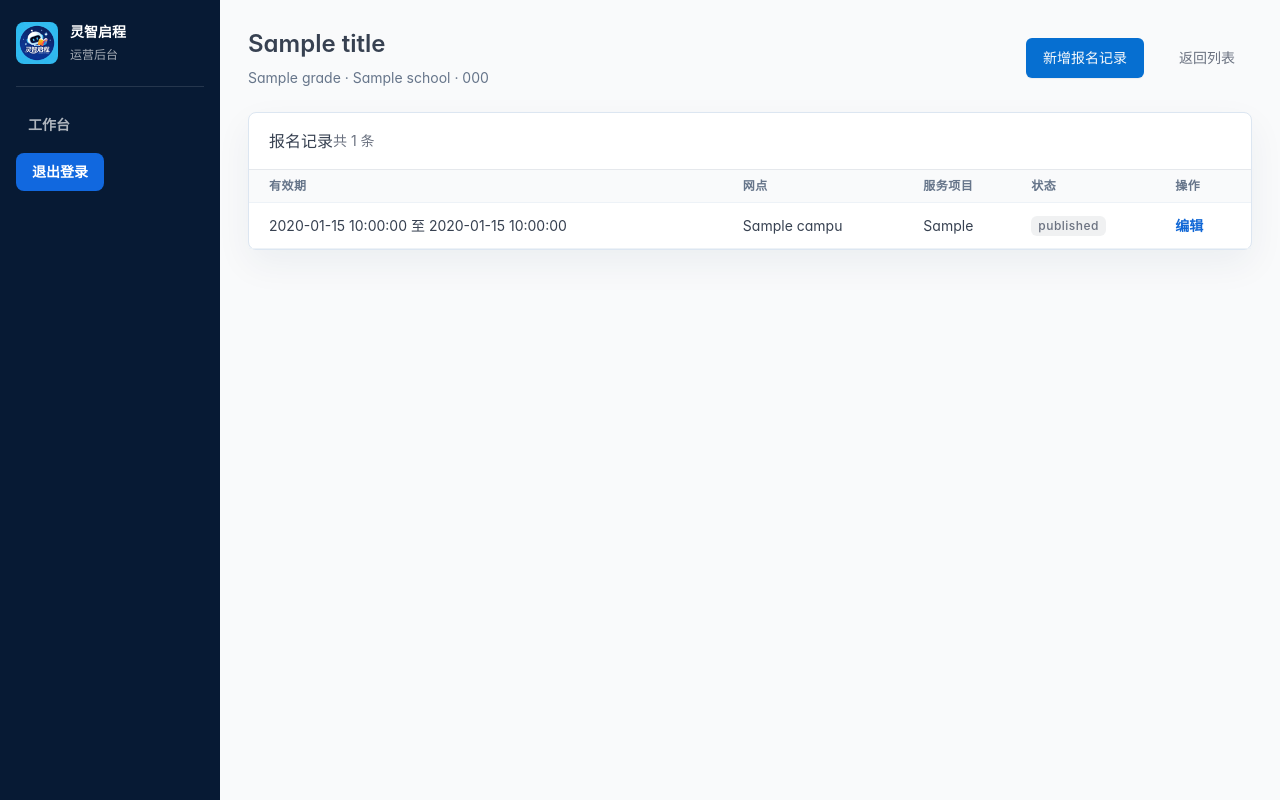
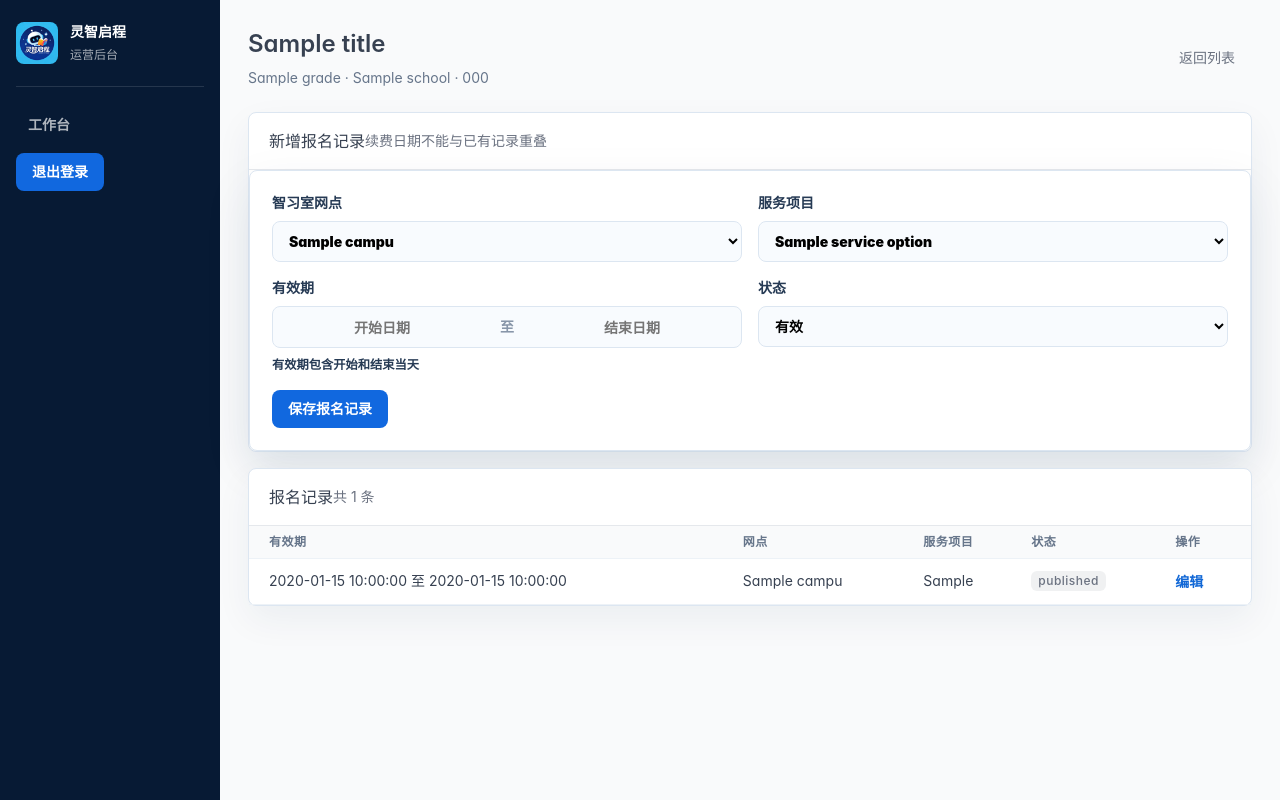
Before and after one commit to wanzaixiaoxin01/lingzhiqicheng-miniprogram-server, a FastAPI app: template app/templates/student_detail.html in a window 1280 px wide. Run offline with FastAPI, Linux system fonts and the light colour scheme; the template is opened without the code that fills it: most values are stand-ins (such as "Sample title", 1, 10 or a date in 2020).

Commit message:
fix: inline enrollment creation on student records

```diff
--- a/app/templates/student_detail.html
+++ b/app/templates/student_detail.html
@@ -6,6 +6,9 @@
     <title>灵智启程后台</title>
     <link rel="stylesheet" href="/static/vendor/tabler/tabler.min.css?v=1.4.0">
     <link rel="stylesheet" href="/static/admin.css?v=20261116-7">
+    <link rel="stylesheet" href="/static/vendor/litepicker/litepicker.css?v=2.0.12">
+    <link rel="stylesheet" href="/static/student-validity-range.css?v=20261124-2">
+    <script defer src="/static/admin-form.js?v=20261125-1"></script>
   </head>
   <body>
     <main class="shell">
@@ -13,8 +16,21 @@
       <section class="workspace">
         <header>
           <div><h1>{{ title }}</h1><p>{{ item.grade }} · {{ item.school or '未填写学校' }} · {{ item.guardian_phone or '未绑定手机号' }}</p></div>
-          <div class="action-group"><a class="btn btn-primary" href="/admin/students/{{ item.id }}/enrollments/new">新增报名记录</a><a class="btn btn-ghost-secondary" href="/admin/students">返回列表</a></div>
+          <a class="btn btn-ghost-secondary" href="/admin/students">返回列表</a>
         </header>
+        <section class="card mb-3">
+          <div class="card-header"><h2 class="card-title">新增报名记录</h2><span class="text-secondary">续费日期不能与已有记录重叠</span></div>
+          <form class="edit-form panel" method="post" action="/admin/students/{{ item.id }}/enrollments">
+            <label>智习室网点<select name="campus_id" required>{% for campus in campuses %}<option value="{{ campus.id }}">{{ campus.name }}</option>{% endfor %}</select></label>
+            <label>服务项目<select name="service_type" required>{% for value, label in service_options %}<option value="{{ value }}">{{ label }}</option>{% endfor %}</select></label>
+            <label class="validity-range-field" data-validity-range>有效期
+              <span class="validity-range-control"><input name="started_on" type="text" inputmode="none" autocomplete="off" placeholder="开始日期" readonly required><span class="validity-range-arrow" aria-hidden="true">至</span><input name="ended_on" type="text" inputmode="none" autocomplete="off" placeholder="结束日期" readonly required></span>
+              <small class="muted">有效期包含开始和结束当天</small>
+            </label>
+            <label>状态<select name="status"><option value="active">有效</option><option value="completed">已结束</option></select></label>
+            <div class="form-actions"><button>保存报名记录</button></div>
+          </form>
+        </section>
         <section class="card">
           <div class="card-header"><h2 class="card-title">报名记录</h2><span class="text-secondary">共 {{ enrollments|length }} 条</span></div>
           <div class="table-responsive"><table class="table table-vcenter card-table">
@@ -34,5 +50,7 @@
         </section>
       </section>
     </main>
+    <script src="/static/vendor/litepicker/litepicker.umd.js?v=2.0.12"></script>
+    <script type="module" src="/static/student-validity-range.js?v=20261124-3"></script>
   </body>
 </html>
```
Also changed, not shown: app/routes/operations_admin.py (+4 -15 lines), tests/test_student_validity.py (+7 -0 lines).
